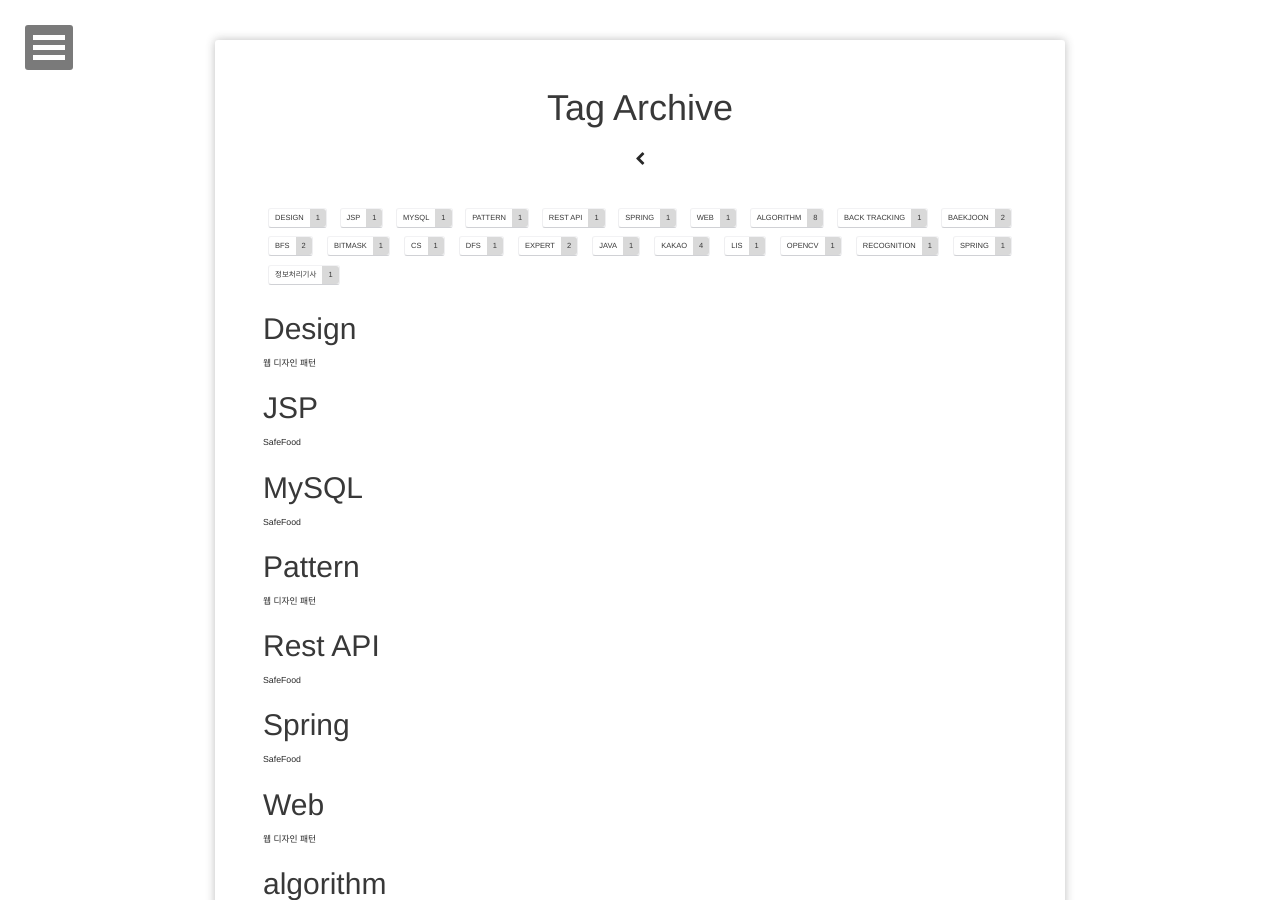
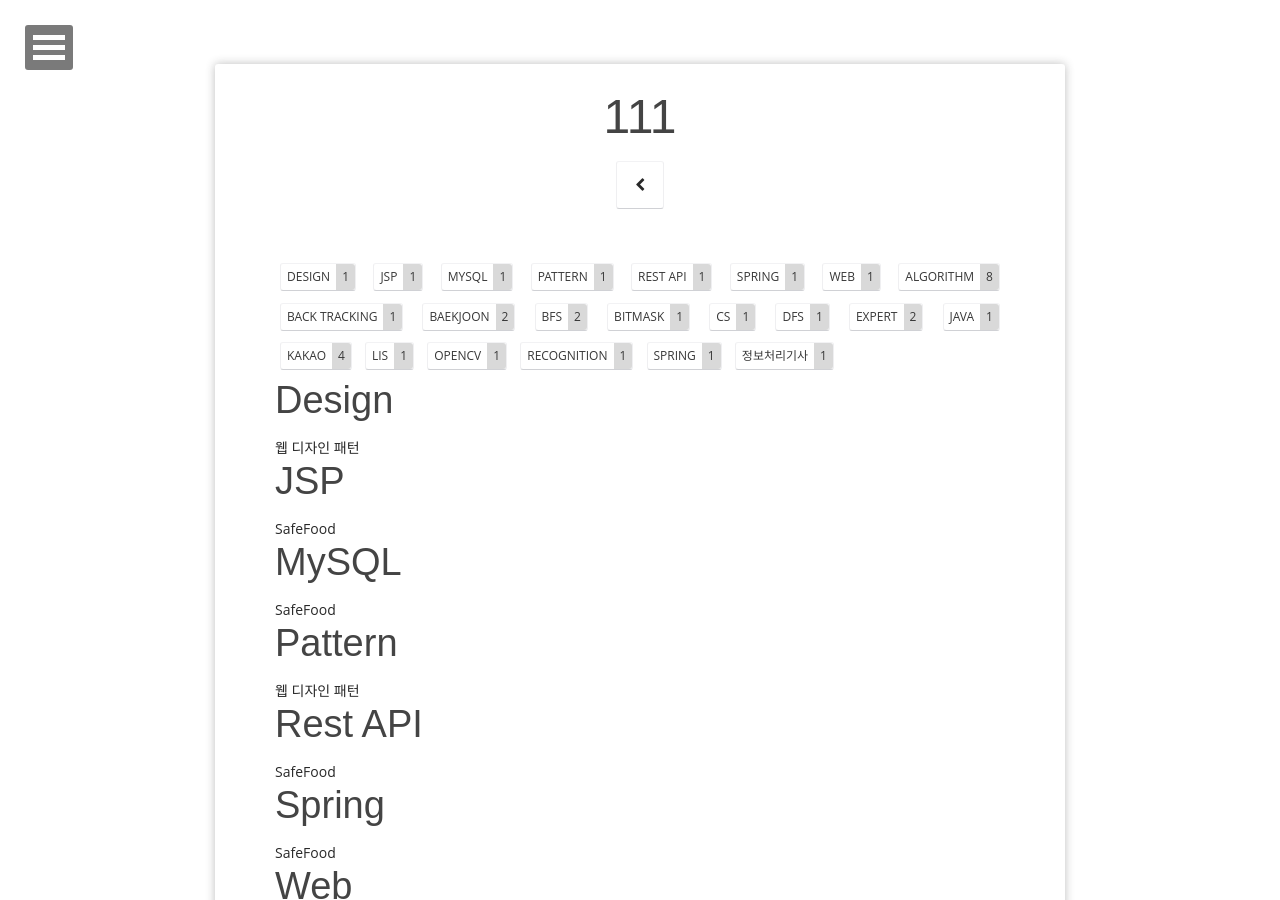
Before and after one commit to limkinam/limkinam.github.io, a Jekyll site: the page built from tags/index.html, in a window 1280 px wide and 900 px high. Built offline with Jekyll 4.4.1, drawn with Linux system fonts in a browser that asks for light colours.

Commit message:
Update page.html

```diff
--- a/_layouts/page.html
+++ b/_layouts/page.html
@@ -9,15 +9,15 @@
 <head>
     {% include head.html %}
       <!-- Nivo Slider Theme -->
-  <link href="../assets/css/nivo-slider-theme.css" rel="stylesheet">
+<!--   <link href="../assets/css/nivo-slider-theme.css" rel="stylesheet"> -->
 
   <!-- Main Stylesheet File -->
   <link href="../assets/css/style.css" rel="stylesheet">
 
   <!-- Responsive Stylesheet File -->
-  <link href="../assets/css/responsive.css" rel="stylesheet">
+<!--   <link href="../assets/css/responsive.css" rel="stylesheet"> -->
 
-  <link href="../assets/lib/bootstrap/css/bootstrap.min.css" rel="stylesheet">
+<!--   <link href="../assets/lib/bootstrap/css/bootstrap.min.css" rel="stylesheet"> -->
 </head>
 <body>
     {% include nav.html %}
@@ -26,7 +26,9 @@
         <div class="wrapper animated fadeIn">
             <div class="content">
                 <div class="post-title {% if page.feature %} feature {% endif %}">
-                    <h1>{{ page.title }}</h1>
+<!--                     <h1>{{ page.title }}</h1> -->
+                    <h1>111</h1>
+
                     <a class="btn zoombtn" href="{{site.url}}">
                         <i class="fa fa-chevron-left"></i>
                     </a>
```
